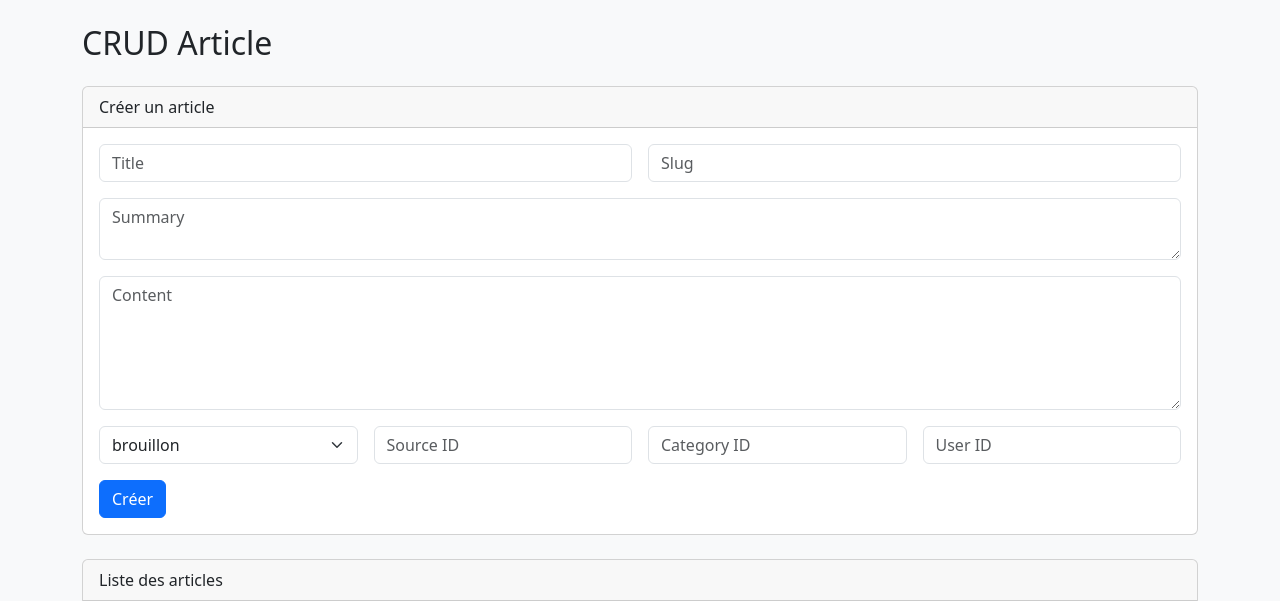
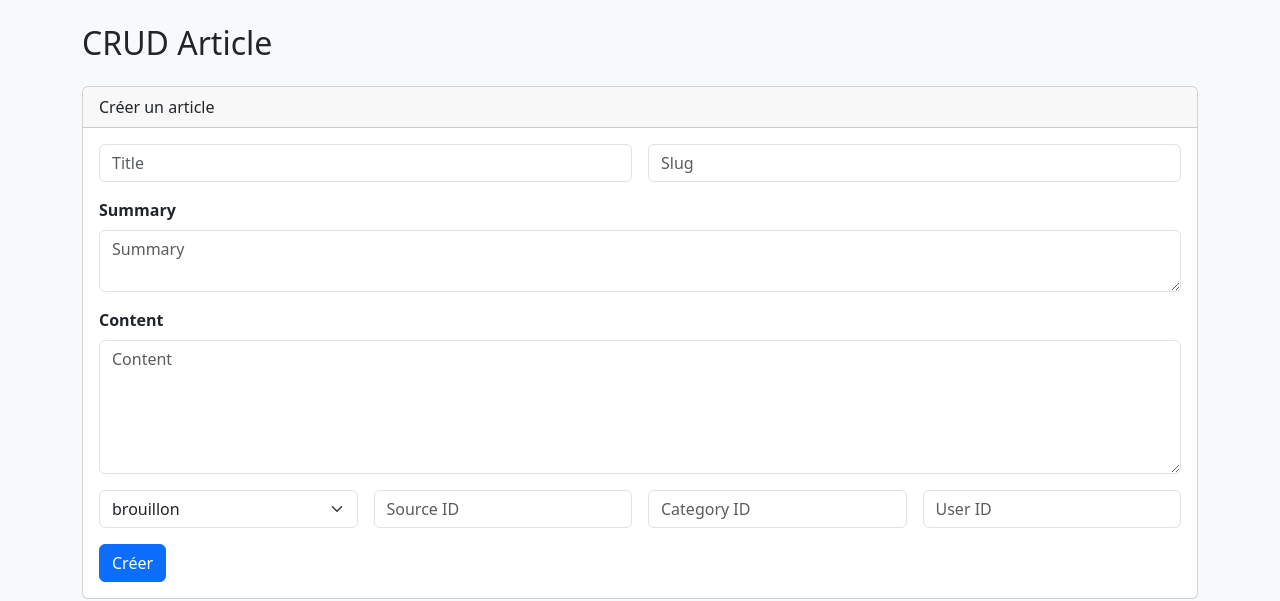
Before and after one commit to ando-malala/Site-d-informations, a PHP site: page /backoffice/pages/Article.php in a window 1280 px wide. Shown: the part 56-657 px from the top of the page. Run offline with PHP 8.4, Linux system fonts and the light colour scheme; data that the repository does not hold is empty; some libraries are stand-ins or nearby versions.

Commit message:
Update Article.php

```diff
--- a/backoffice/pages/Article.php
+++ b/backoffice/pages/Article.php
@@ -56,8 +56,14 @@ $isEdit = $editItem !== null;
 				<div class="row g-3">
 					<div class="col-md-6"><input class="form-control" name="title" placeholder="Title" required value="<?php echo e($editItem['title'] ?? ''); ?>"></div>
 					<div class="col-md-6"><input class="form-control" name="slug" placeholder="Slug" required value="<?php echo e($editItem['slug'] ?? ''); ?>"></div>
-					<div class="col-md-12"><textarea class="form-control" id="summary-editor" name="summary" placeholder="Summary" rows="2"><?php echo e($editItem['summary'] ?? ''); ?></textarea></div>
-					<div class="col-md-12"><textarea class="form-control" name="content" placeholder="Content" rows="5" required><?php echo e($editItem['content'] ?? ''); ?></textarea></div>
+					<div class="col-md-12">
+						<label for="summary-editor" class="form-label fw-semibold">Summary</label>
+						<textarea class="form-control" id="summary-editor" name="summary" placeholder="Summary" rows="2"><?php echo e($editItem['summary'] ?? ''); ?></textarea>
+					</div>
+					<div class="col-md-12">
+						<label for="content-editor" class="form-label fw-semibold">Content</label>
+						<textarea class="form-control" id="content-editor" name="content" placeholder="Content" rows="5" required><?php echo e($editItem['content'] ?? ''); ?></textarea>
+					</div>
 					<div class="col-md-3">
 						<select class="form-select" name="status" required>
 							<?php $statusValue = $editItem['status'] ?? 'brouillon'; ?>
@@ -113,7 +119,7 @@ $isEdit = $editItem !== null;
 <script src="https://cdnjs.cloudflare.com/ajax/libs/tinymce/6.8.3/tinymce.min.js" referrerpolicy="origin"></script>
 <script>
 	tinymce.init({
-		selector: '#summary-editor',
+		selector: '#summary-editor, #content-editor',
 		height: 220,
 		menubar: false,
 		plugins: 'lists link code',
```
